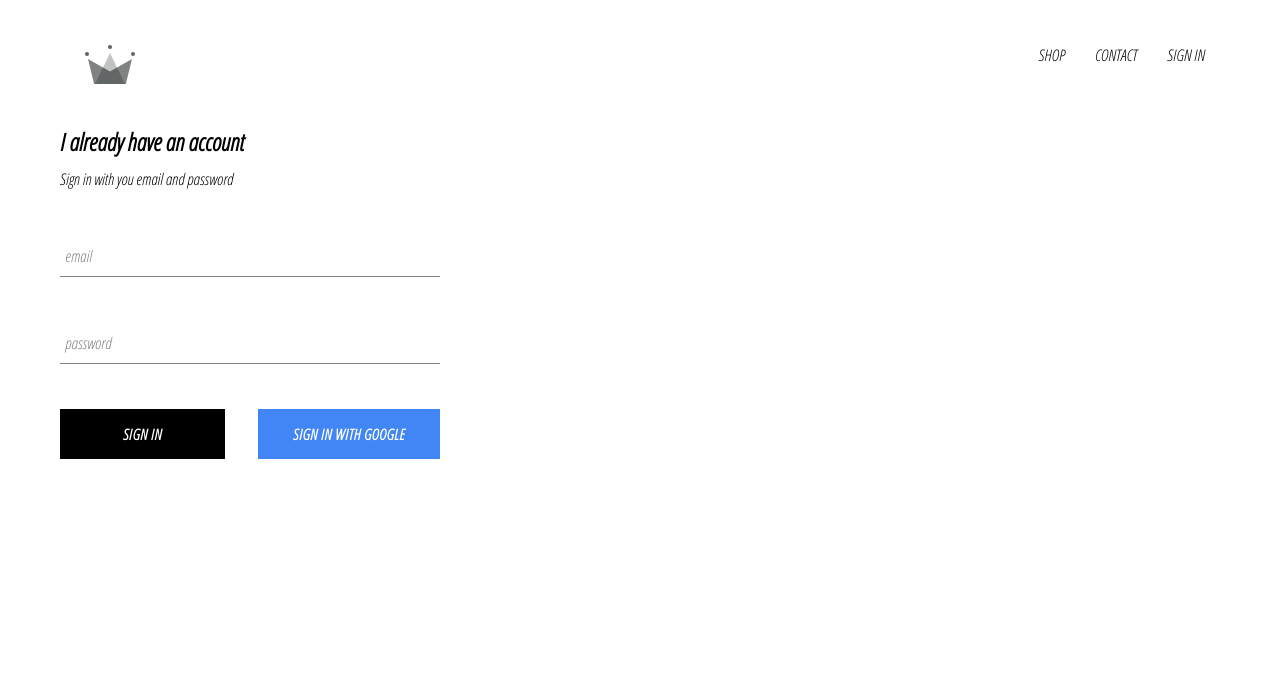
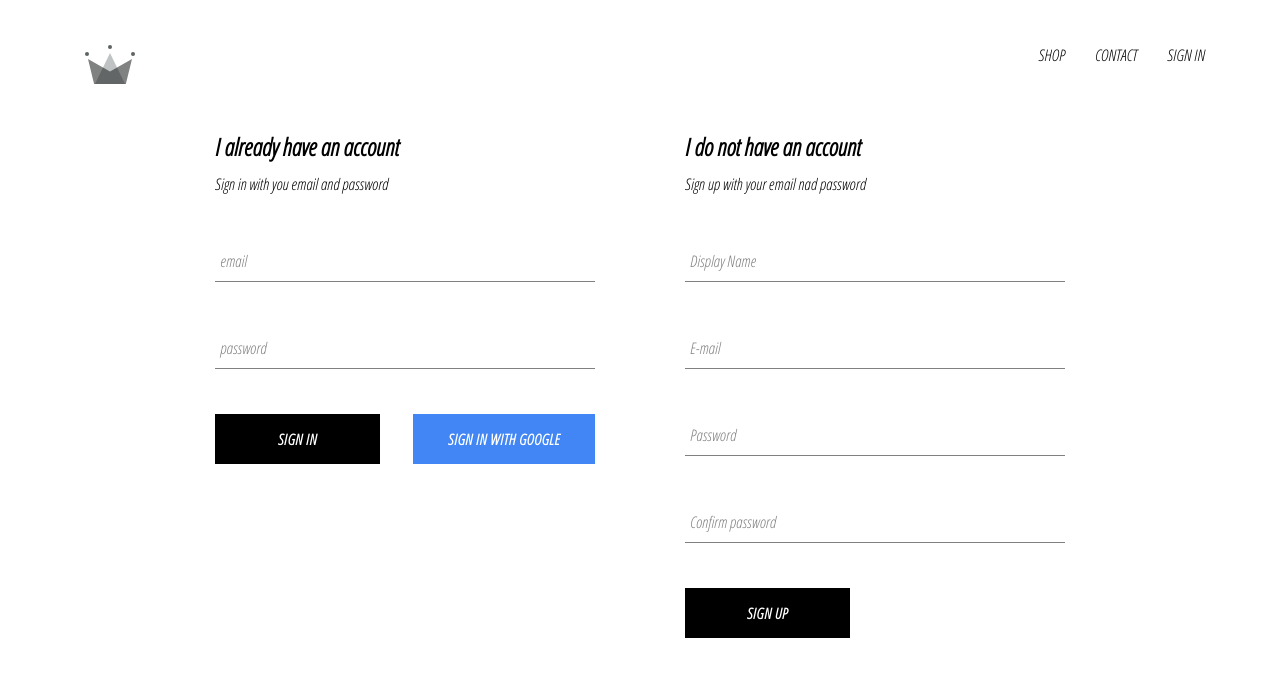
Before and after one commit to AndresFSalcedo/E-Comerce.React.Old, a React (Create React App) app: page /signIn in a window 1280 px wide. Shown: the top 676 px of the page. Built offline with nearby package versions, Linux system fonts and the light colour scheme; no server answers; a web font is replaced by a local one.

Commit message:
Sign up component
Creation of Sign up with firebase methods

```diff
--- a/src/App.js
+++ b/src/App.js
@@ -7,7 +7,7 @@
 import ShopPage from './pages/shop/shop.component';
 import Header from './components/header/header.component';
 import SignInAndSignUpPage from './pages/sign-in-and-sign-up/sign-in-and-sign-up.component';
-import {auth} from './firebase/firebase.utils';
+import {auth, createUserProfileDocument} from './firebase/firebase.utils';
 
 
 class App extends React.Component {
@@ -22,8 +22,25 @@
   unsubscribeFromAuth = null;
 
   componentDidMount(){
-    this.unsubscribeFromAuth = auth.onAuthStateChanged(user => {
-      this.setState({currentUser: user});
+    this.unsubscribeFromAuth = auth.onAuthStateChanged(async userAuth => {
+
+      if(userAuth){
+        const userRef = await createUserProfileDocument(userAuth);
+
+        userRef.onSnapshot(snapshot =>{
+          this.setState({
+            currentUser: {
+              id: snapshot.id,
+              ...snapshot.data()
+            }
+          });
+          console.log(this.state)
+        });
+
+      }
+      else {
+        this.setState({currentUser: userAuth});
+      }
     })
   }
 
--- /dev/null
+++ b/src/components/sign-up/sign-up.component.jsx
@@ -0,0 +1,110 @@
+import React from 'react';
+
+import FormInput from '../form-input/form-input.component';
+import CustomButton from '../custom-button/custom-button.component';
+
+import { auth, createUserProfileDocument } from '../../firebase/firebase.utils';
+
+import './sign-up.style.scss';
+
+class SignUp extends React.Component{
+    constructor(){
+        super();
+
+        this.state = {
+            displayName:'',
+            email: '',
+            password: '',
+            confirmPassword: ''
+        }
+    }
+
+    handleSubmit = async event =>{
+        event.preventDefault();
+
+        const { displayName, email, password, confirmPassword }= this.state;
+
+        if(password !== confirmPassword){
+            alert('passwords do not match')
+            return;
+        }
+
+        try{
+            const {user} = await auth.createUserWithEmailAndPassword(email, password);
+
+            await createUserProfileDocument(user, {displayName});
+
+            this.setState({
+                displayName:'',
+                email: '',
+                password: '',
+                confirmPassword: ''
+            })
+
+        }catch(error){
+            console.log(error)
+        }
+    }
+
+    handleChange = event =>{
+        const {name, value} = event.target;
+
+        this.setState({[name]: value})
+    }
+
+    render(){
+
+        const { displayName, email, password, confirmPassword }= this.state;
+        return(
+            <div className='sign-up'>
+                <h2 className="title">I do not have an account</h2>
+
+                <span>Sign up with your email nad password</span>
+
+                <form className='sign-up-form' onSubmit={this.handleSubmit}>
+
+                    <FormInput
+                        type='text'
+                        name='displayName'
+                        value={displayName}
+                        onChange={this.handleChange}
+                        label='Display Name'
+                        required
+                    />
+
+                    <FormInput
+                        type='email'
+                        name='email'
+                        value={email}
+                        onChange={this.handleChange}
+                        label='E-mail'
+                        required
+                    />
+
+                    <FormInput
+                        type='password'
+                        name='password'
+                        value={password}
+                        onChange={this.handleChange}
+                        label='Password'
+                        required
+                    />
+
+                    <FormInput
+                        type='password'
+                        name='confirmPassword'
+                        value={confirmPassword}
+                        onChange={this.handleChange}
+                        label='Confirm password'
+                        required
+                    />
+                    <CustomButton type='submit'>SIGN UP</CustomButton>
+                </form>
+            </div>
+        )
+    }
+}
+
+
+
+export default SignUp;
--- /dev/null
+++ b/src/components/sign-up/sign-up.style.scss
@@ -0,0 +1,9 @@
+.sign-up {
+  width: 380px;
+  display: flex;
+  flex-direction: column;
+
+    .title {
+      margin: 10px 0;
+    }
+  }
--- a/src/firebase/firebase.utils.js
+++ b/src/firebase/firebase.utils.js
@@ -10,7 +10,34 @@
     messagingSenderId: "256360592765",
     appId: "1:256360592765:web:406fffc623d3002a118814",
     measurementId: "G-T71W5LR573"
-  };
+};
+
+export const createUserProfileDocument = async (userAuth, additionalData) => {
+  if(!userAuth) return;
+
+  const userRef = firestore.doc(`users/${userAuth.uid}`);
+
+  const snapShot = await userRef.get();
+
+  if(!snapShot.exists){
+    const {displayName, email} = userAuth;
+    const createdAt = new Date();
+
+    try{
+      await userRef.set({
+        displayName,
+        email,
+        createdAt,
+        ...additionalData
+      })
+    } catch(error){
+      console.log('error creating user', error.message)
+    }
+  }
+
+  return userRef;
+
+}
 
 // Initialize Firebase
 firebase.initializeApp(firebaseConfig);
--- a/src/pages/sign-in-and-sign-up/sign-in-and-sign-up.component.jsx
+++ b/src/pages/sign-in-and-sign-up/sign-in-and-sign-up.component.jsx
@@ -1,13 +1,16 @@
 import React from 'react';
 
 import SignIn from '../../components/sign-in/sign-in.component';
+import SignUp from '../../components/sign-up/sign-up.component';
 
 import './sign-in-and-sign-up.style.scss';
 
 const SignInAndSignUpPage = () => (
     <div className='sign-in-and-sign-up'>
         <SignIn />
+        <SignUp />
     </div>
+
 )
 
 export default SignInAndSignUpPage;
--- a/src/pages/sign-in-and-sign-up/sign-in-and-sign-up.style.scss
+++ b/src/pages/sign-in-and-sign-up/sign-in-and-sign-up.style.scss
@@ -0,0 +1,6 @@
+.sign-in-and-sign-up {
+    width: 850px;
+    display: flex;
+    justify-content: space-between;
+    margin: 30px auto;
+  }
```
